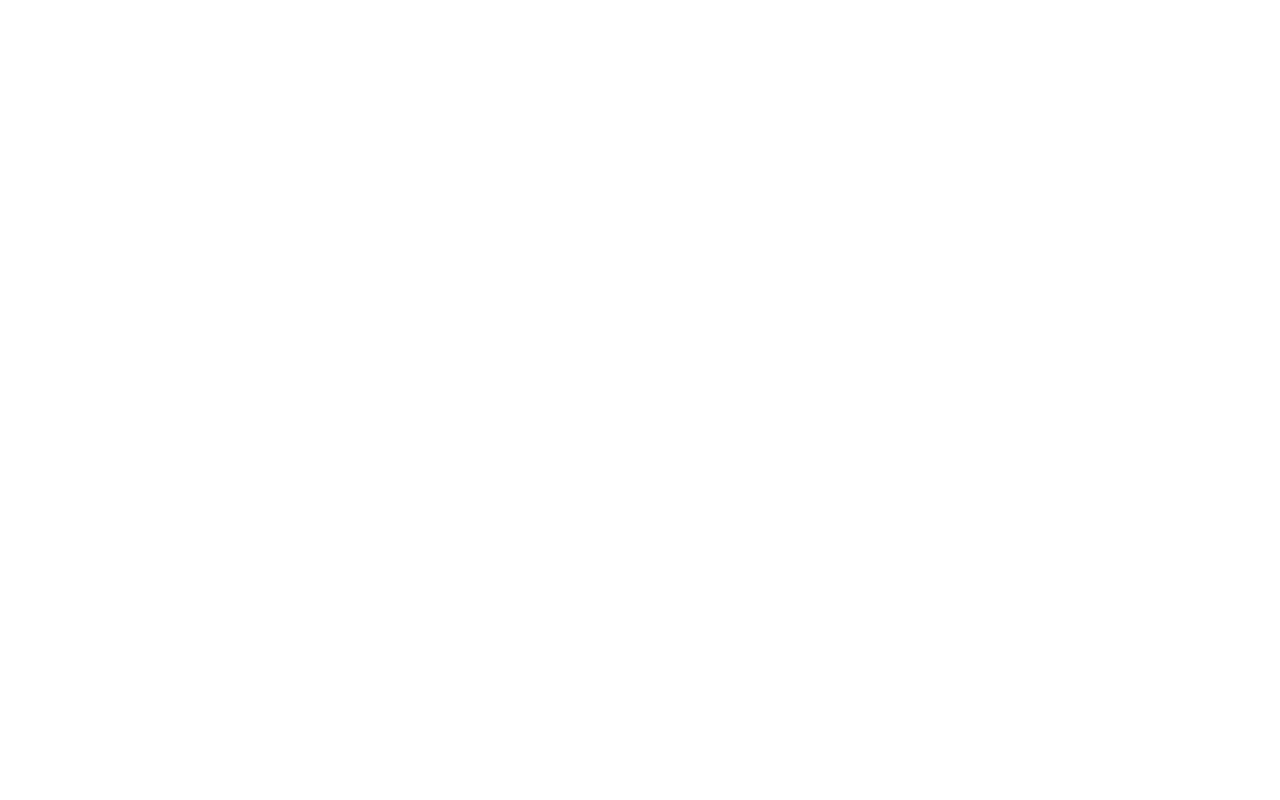
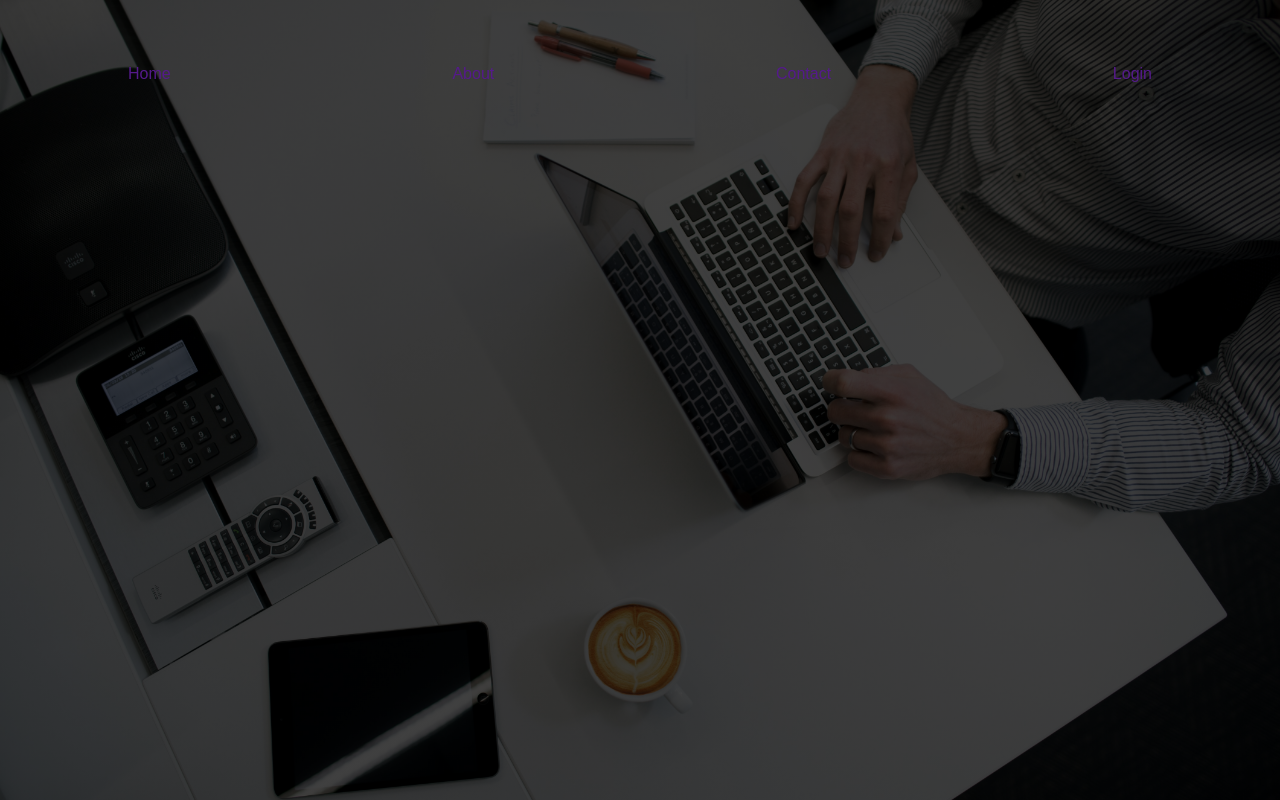
Before and after one commit to clevrmick/website_headerOne, a plain HTML site: page index.html in a window 1280 px wide. Drawn offline with Linux system fonts and the light colour scheme.

Commit message:
header added

```diff
--- a/css/style.css
+++ b/css/style.css
@@ -27,3 +27,20 @@ ul{
 a{
     text-decoration: none;
 }
+
+.header{
+    width: 100%;
+    height: 100vh;
+    background: linear-gradient(rgba(0,0,0,0.75),rgba(0,0,0,0.75)), url('../images/hero.jpg');
+    background-size: cover;
+    background-position: center;
+}
+
+.navbar__list{
+    width: 80%;
+    margin: 0 auto;
+    padding: 3.5rem 0;
+    display: flex;
+    align-items: center;
+    justify-content: space-between;
+}
--- a/index.html
+++ b/index.html
@@ -9,7 +9,17 @@
 </head>
 <body>
     <header class="header">
-
+        <div class="navbar">
+            <div class="navbar__logo">
+                <img src="">
+            </div>
+            <ul class="navbar__list">
+                <li class="navbar__item"><a href="" class="navbar__link">Home</a></li>
+                <li class="navbar__item"><a href="" class="navbar__link">About</a></li>
+                <li class="navbar__item"><a href="" class="navbar__link">Contact</a></li>
+                <li class="navbar__item"><a href="" class="navbar__link">Login</a></li>
+            </ul>
+        </div>
     </header>
 </body>
 </html>
```
Also changed, not shown: images/hero.jpg (added).
